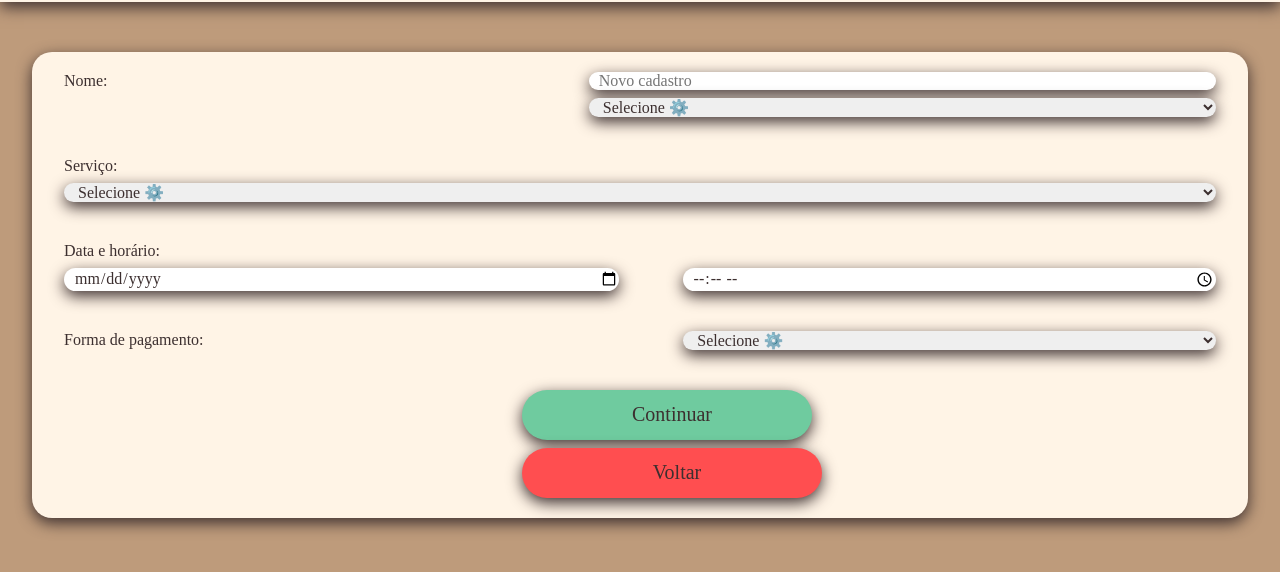
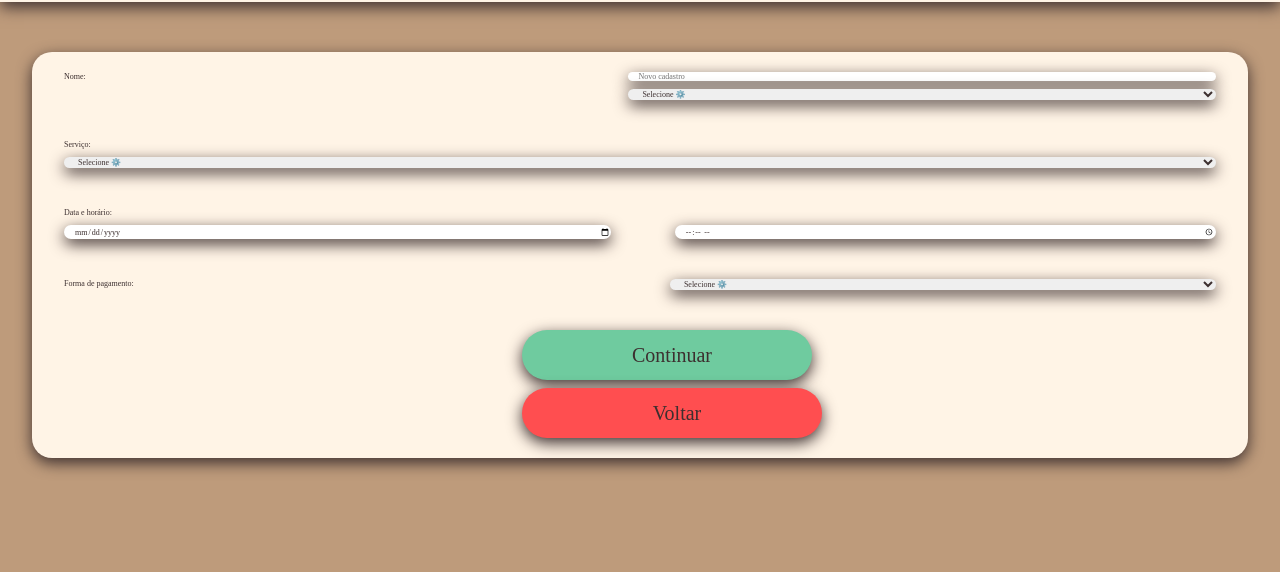
Before and after one commit to Suunn12/Beauty-Sal-o, a plain HTML site: page html/Beauty_NS.html in a window 1280 px wide. Shown: the part 88-660 px from the top of the page. Drawn offline with nearby package versions, Linux system fonts and the light colour scheme; no server answers; a web font is replaced by a local one.

Commit message:
Update Beauty.css

```diff
--- a/css/Beauty.css
+++ b/css/Beauty.css
@@ -69,7 +69,7 @@ body{
 	grid-row-start: 1;
 	grid-row-end: 2;
 	font-family: Montserrat_Alternates;
-	font-size: 16px;
+	font-size: 8px;
 	color: #3c2f2f;
 }
 
@@ -79,7 +79,7 @@ body{
 	grid-row-start: 1;
 	grid-row-end: 2;
 	font-family: Montserrat;
-	font-size: 16px;
+	font-size: 8px;
 	color: #3c2f2f;
 	-border: none;
 	border-radius: 50px;
@@ -93,7 +93,7 @@ body{
 	grid-row-start: 2;
 	grid-row-end: 3;
 	font-family: Montserrat;
-	font-size: 16px;
+	font-size: 8px;
 	color: #3c2f2f;
 	border: none;
 	border-radius: 50px;
@@ -107,7 +107,7 @@ body{
 	grid-row-start: 2;
 	grid-row-end: 3;
 	font-family: Montserrat;
-	font-size: 16px;
+	font-size: 8px;
 	color: #3c2f2f;
 	border: none;
 	border-radius: 50px;
```
